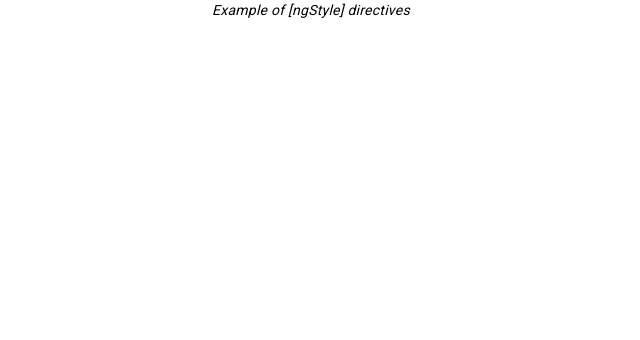
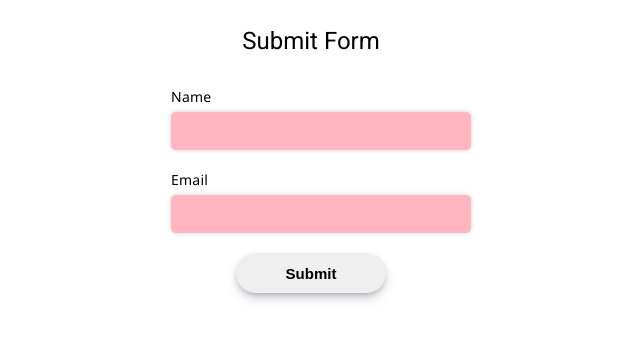
Before and after one commit to mayurrohokale/practice_repo, an Angular app: page / in a window 1280 px wide. Shown: the top 340 px of the page, without its empty margins (329-969 px from the left). Built offline with nearby package versions, Linux system fonts and the light colour scheme.

Commit message:
using [ngStyle] created form

```diff
--- a/src/app/app.component.css
+++ b/src/app/app.component.css
@@ -1,16 +1,52 @@
-.updatestyle {
-    color: red;
+form {
+    width: 280px;
+    margin: 0 auto;
+    background-color: #fff;
+    padding: 20px 50px 10px #aaa;
+    box-shadow: 1px 4px 10px 1px #fff;
+    font-family: 'Segoe UI', Tahoma, Geneva, Verdana, sans-serif;
+    margin-top: 25px;
 }
 
-.italicText {
-    font-style: italic;
+h1 {
+    text-align: center;
+    margin-bottom: 30px;
 }
 
-input {
-    width: 200px;
-    height: 25px;
+.form-group {
+    margin-bottom: 20px;
+
+}
+label {
+    display: block;
+    margin-bottom: 5px;
+}
+input{
+    width: 100%;
+    padding: 10px;
+    border: none;
+    border-radius: 5px;
+    box-shadow: 0 0 5px rgba(0, 0,0, 0.2);
+    font-size: 16px;
+
+}
+button{
+    display: block;
+    margin: 20px auto 0;
+    width: 150px;
+    height: 40px;
+    border-radius: 25px;
+    border: none;
+    color: #000;
+    font-size: 15px;
+    font-weight: 700;
+    cursor: pointer;
+    transition: background-color 0.3s ease-in-out,
+    letter-spacing 0.3s ease-in-out;
+    box-shadow: rgba(50, 50, 93, 0.25) 0px 6px 12px -2px, rgba(0, 0,0, 0.3) 0px 3px 7px -3px;
 }
 
-input.txt {
-    background-color: aqua;
+button:hover {
+    background-color: #c9c9c9;
+    letter-spacing: 0.2em;
 }
--- a/src/app/app.component.html
+++ b/src/app/app.component.html
@@ -1,3 +1,18 @@
-<div style="text-align: center;">
-    <p [ngStyle]="applyval">Example of [ngStyle] directives</p>
-</div>
+<form *ngIf="!formSubmitted">
+    <h1>Submit Form</h1>
+    <div class="form-group">
+        <label for="name">Name</label>
+        <input type="text" name="name" [(ngModel)]="nm" [ngStyle]="{'background-color': nm ? 'lightgreen' : '#ffb6c1'}" required>
+    </div>
+
+    <div class="form-group">
+        <label for="email">Email</label>
+        <input type="email" name="email" [(ngModel)]="em" [ngStyle]="{'background-color': emailIsValid ? 'lightgreen' : '#ffb6c1'}"
+        (input)="checkEmailValidation(em)" required
+        />
+    </div>
+
+    <button type="submit" (click)="showMessage()">Submit</button>
+</form>
+
+<p *ngIf="formSubmitted">Form is Submitted</p>
--- a/src/app/app.component.ts
+++ b/src/app/app.component.ts
@@ -11,8 +11,30 @@ import { Directive } from '@angular/core';
 
 export class AppComponent {
 
+  nm: string = '';
+  em: string = '';
+  formSubmitted:boolean = false;
+  emailIsValid:boolean = false;
 
-  applyval = {
-    'font-style':'italic'
+  checkEmailValidation(em:string){
+    if(em.includes('@') && em.includes('.'))
+    {
+      this.emailIsValid = true;
+    }
+    else
+    {
+      this.emailIsValid = false;
+    }
   }
+
+  showMessage(){
+    if(this.nm && this.emailIsValid)
+    {
+      this.formSubmitted = true;
+    }
+    else{
+      this.formSubmitted = false;
+    }
+  }
+
 }
```
